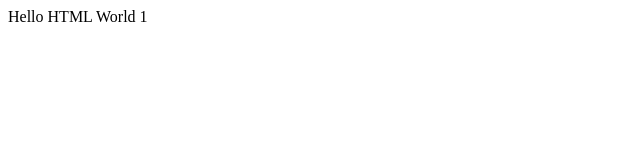
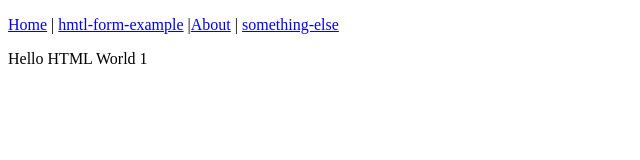
Before and after one commit to PovilasU/HTML_website1, a plain HTML site: page index.html in a window 1280 px wide. Shown: the whole page, without its empty margins (0-640 px from the left). Drawn offline with Linux system fonts and the light colour scheme.

Commit message:
added nav bar

```diff
--- a/index.html
+++ b/index.html
@@ -19,6 +19,13 @@
         <a href="#">upgrade your browser</a> to improve your experience.
       </p>
     <![endif]-->
+
+    <p>
+      <a href="index.html">Home</a> |
+      <a href="page2.html">hmtl-form-example</a> |<a href="#">About</a>
+      |
+      <a href="#">something-else</a>
+    </p>
     Hello HTML World 1
     <script src="" async defer></script>
   </body>
```
Also changed, not shown: page2.html (+7 -1 lines).
